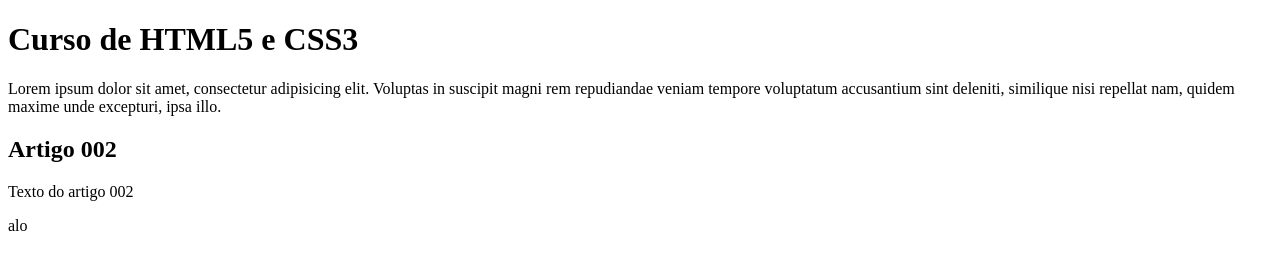
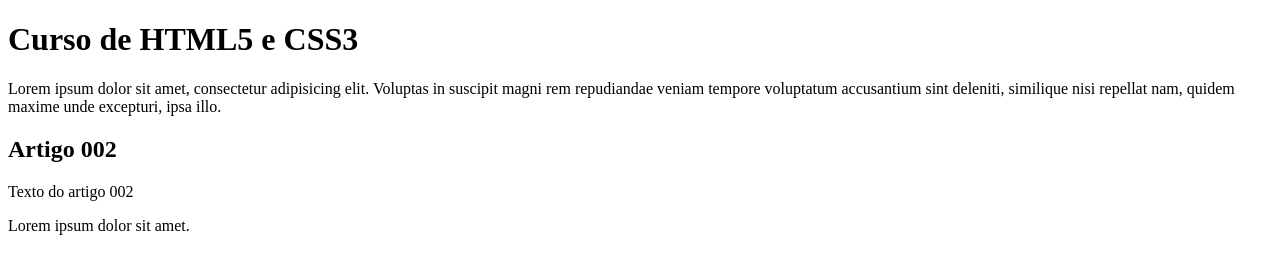
Before and after one commit to JpLoyal/projeto-site, a plain HTML site: page index.html in a window 1280 px wide. Drawn offline with Linux system fonts and the light colour scheme.

Commit message:
Update index.html

```diff
--- a/index.html
+++ b/index.html
@@ -20,7 +20,7 @@
         </article>
     </main>
 
-    <p>alo</p>
+    <div class="conteudo">Lorem ipsum dolor sit amet.</div>
 
 </body>
 </html>
```
